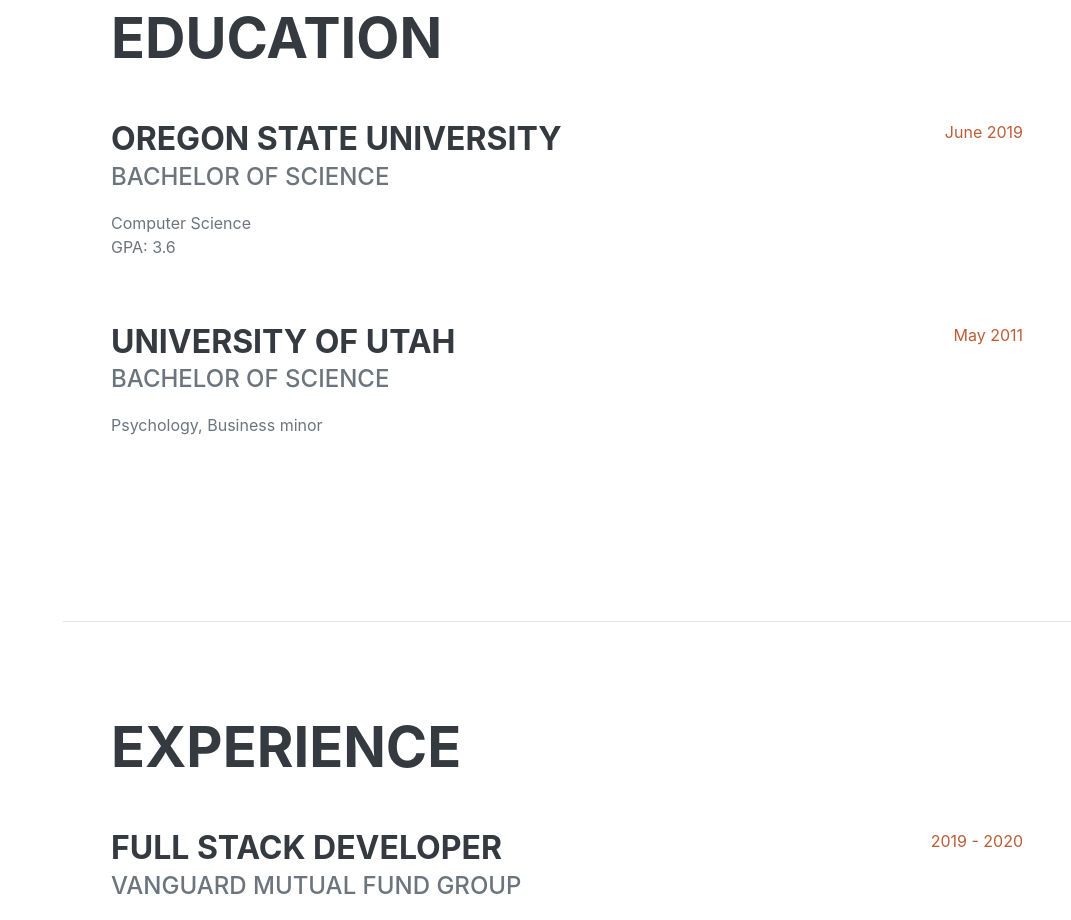
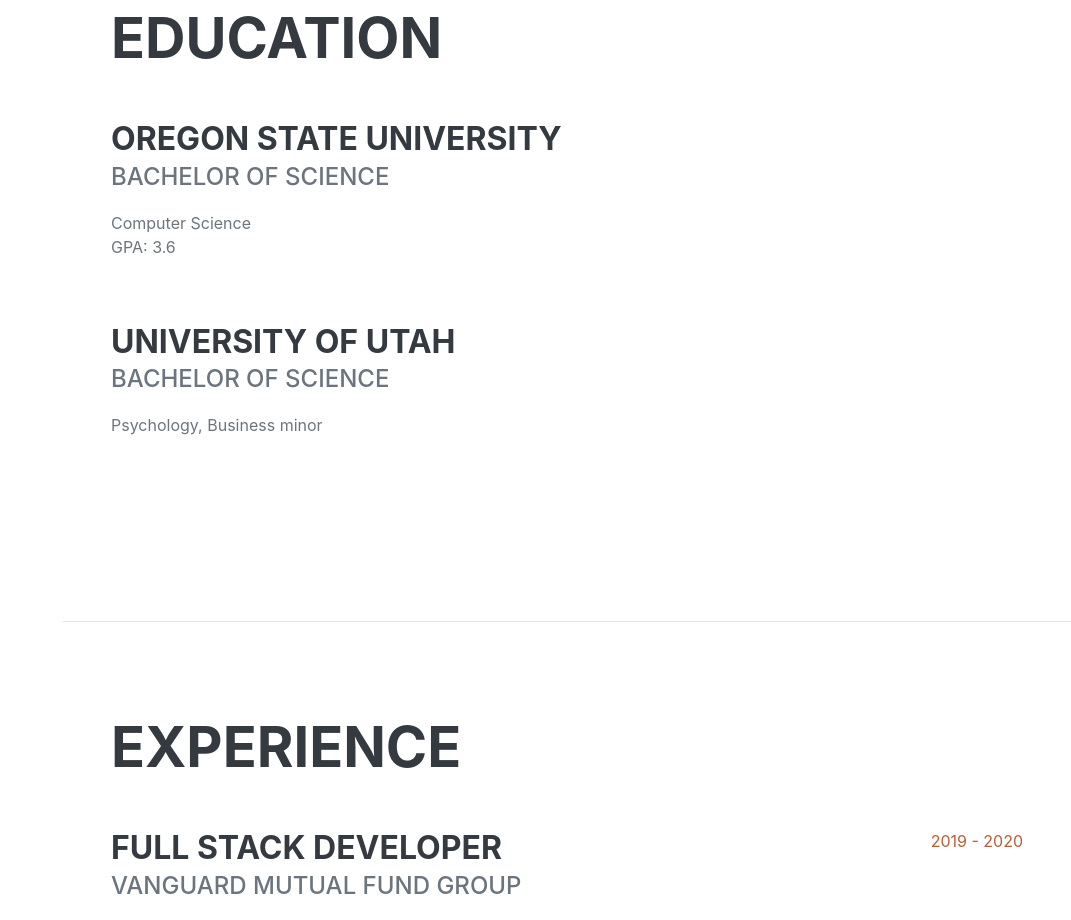
Before and after one commit to robertky/personalWebsiteVersion2020, a plain HTML site: page website/index.html in a window 1280 px wide. Shown: the part 980-1900 px from the top of the page, without its empty margins (209-1280 px from the left). Drawn offline with nearby package versions, Linux system fonts and the light colour scheme; no server answers; a web font is replaced by a local one.

Commit message:
Made edit to the front end.

```diff
--- a/website/index.html
+++ b/website/index.html
@@ -65,7 +65,7 @@
                             <div>Computer Science</div>
                             <p>GPA: 3.6</p>
                         </div>
-                        <div class="flex-shrink-0"><span class="text-primary">June 2019</span></div>
+<!--                         <div class="flex-shrink-0"><span class="text-primary">June 2019</span></div> -->
                     </div>
                     <div class="d-flex flex-column flex-md-row justify-content-between">
                         <div class="flex-grow-1">
@@ -73,7 +73,7 @@
                             <div class="subheading mb-3">Bachelor of Science</div>
                             <div>Psychology, Business minor</div>
                         </div>
-                        <div class="flex-shrink-0"><span class="text-primary">May 2011</span></div>
+<!--                         <div class="flex-shrink-0"><span class="text-primary">May 2011</span></div> -->
                     </div>
                 </div>
             </section>
```
